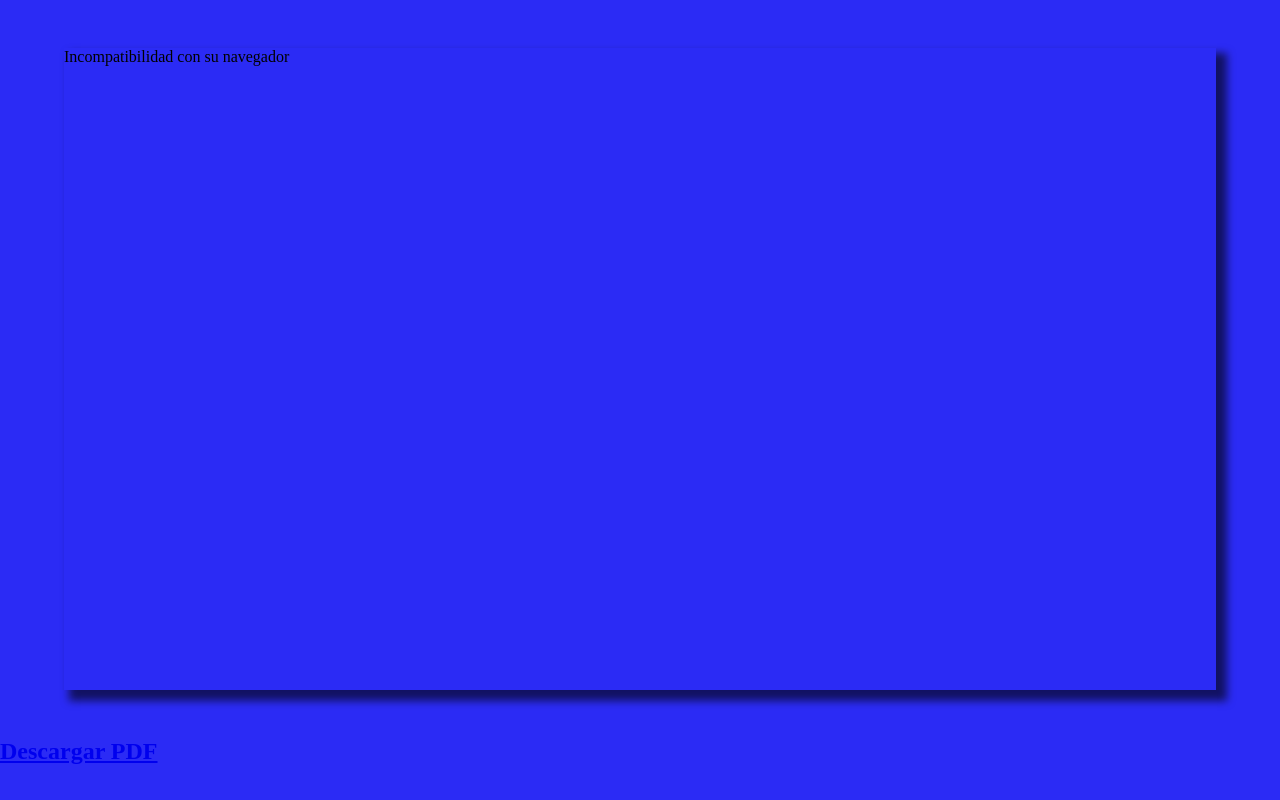
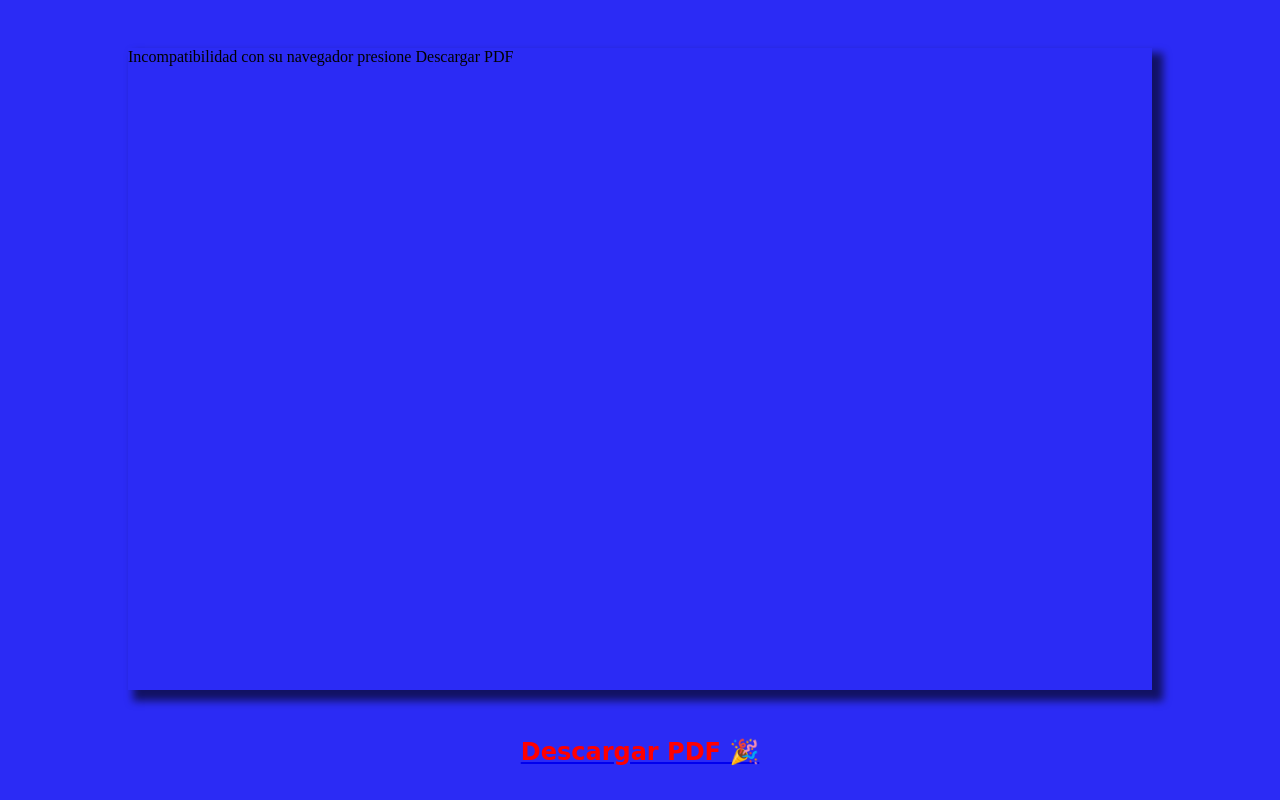
Before and after one commit to lualve/HV-luis-Moreno, a plain HTML site: page index.html in a window 1280 px wide. Drawn offline with Linux system fonts and the light colour scheme.

Commit message:
organice el link de descarga

```diff
--- a/css/estilos.css
+++ b/css/estilos.css
@@ -3,6 +3,7 @@ html, body{
     width: 100%;
     margin: 0;
     background: rgb(43, 43, 245);
+
 }
 
 #hoja{
@@ -11,5 +12,10 @@ html, body{
     height: 99%;
     margin:3em auto;
     position:center;
-    width: 90%;
+    width: 80%;
 }
+#bajar{
+    color: red;
+    font-family: cursive;
+    text-align: center;
+}
--- a/index.html
+++ b/index.html
@@ -8,8 +8,8 @@
 </head>
 <body>
     <object id="hoja" data="recursos/documento.pdf" type="application/pdf">
-        Incompatibilidad con su navegador
+        Incompatibilidad con su navegador presione Descargar PDF
     </object>
-    <a href="recursos/documento.pdf" target="_blank"><h2>Descargar PDF</h2></a>
+    <a href="recursos/documento.pdf" target="_blank"><h2 id="bajar">Descargar PDF 🎉</h2></a>
 </body>
 </html>
```
